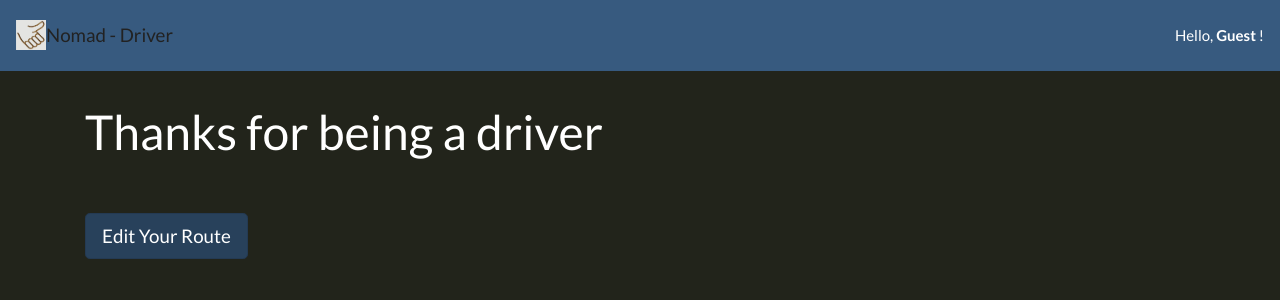
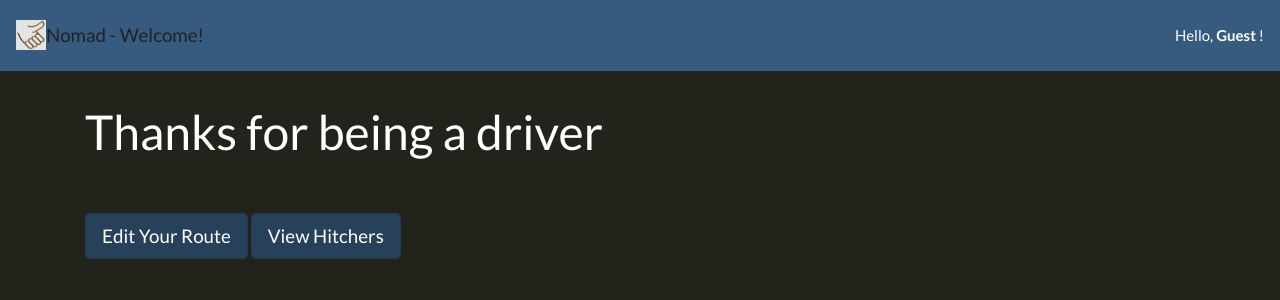
Before and after one commit to joeygaitan/nomad-project, a Django app: page /all_rides/ in a window 1280 px wide. Shown: the top 300 px of the page. Run offline with Django 3.2, Linux system fonts and the light colour scheme; some libraries are stand-ins or nearby versions.

Commit message:
[update] navbar on homepage

```diff
--- a/accounts/templates/accounts/profile_list.html
+++ b/accounts/templates/accounts/profile_list.html
@@ -30,6 +30,9 @@
     <a href="{% url 'get-ride-page' %}" class="btn btn-primary btn-lg active" role="button" aria-pressed="true">Edit Your Route</a>
     <!-- Button with a list of riders -->
 
+    <a href="{% url 'get-ride-page' %}" class="btn btn-primary btn-lg active" role="button" aria-pressed="true">View Hitchers</a>
+
+
     {% endif %}
 
 
--- a/templates/base.html
+++ b/templates/base.html
@@ -28,7 +28,7 @@
 
     <nav class="navbar navbar-expand-lg navbar-light bg-primary">
       <center><a href="{% url 'home-page' %}"><img src="{% static 'assets/thumb.png' %}" class="icon"></a></center>
-      <a class="navbar-brand" href="{% url 'home-page' %}"><i></i> Nomad {% if request.user.profile.is_passenger %} - Passenger {% else %} - Driver {% endif %}
+      <a class="navbar-brand" href="{% url 'home-page' %}"><i></i> Nomad    {% if request.user.profile.is_passenger == null %} - Welcome! {% else %}{% if request.user.profile.is_passenger %} - Passenger {% else %} Driver {% endif%} {% endif %}
       </a>
 
       <button class="navbar-toggler" type="button" data-toggle="collapse" data-target="#navbarNav" aria-controls="navbarNav" aria-expanded="false" aria-label="Toggle navigation">
```
Also changed, not shown: db.sqlite3.
